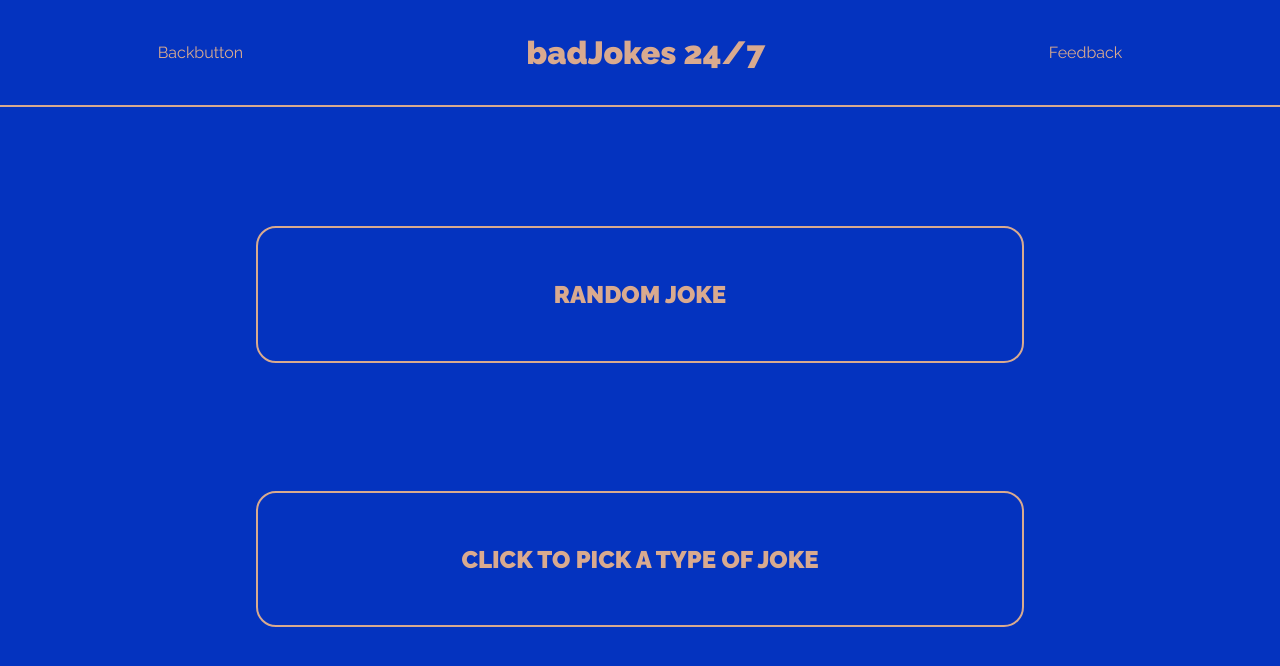
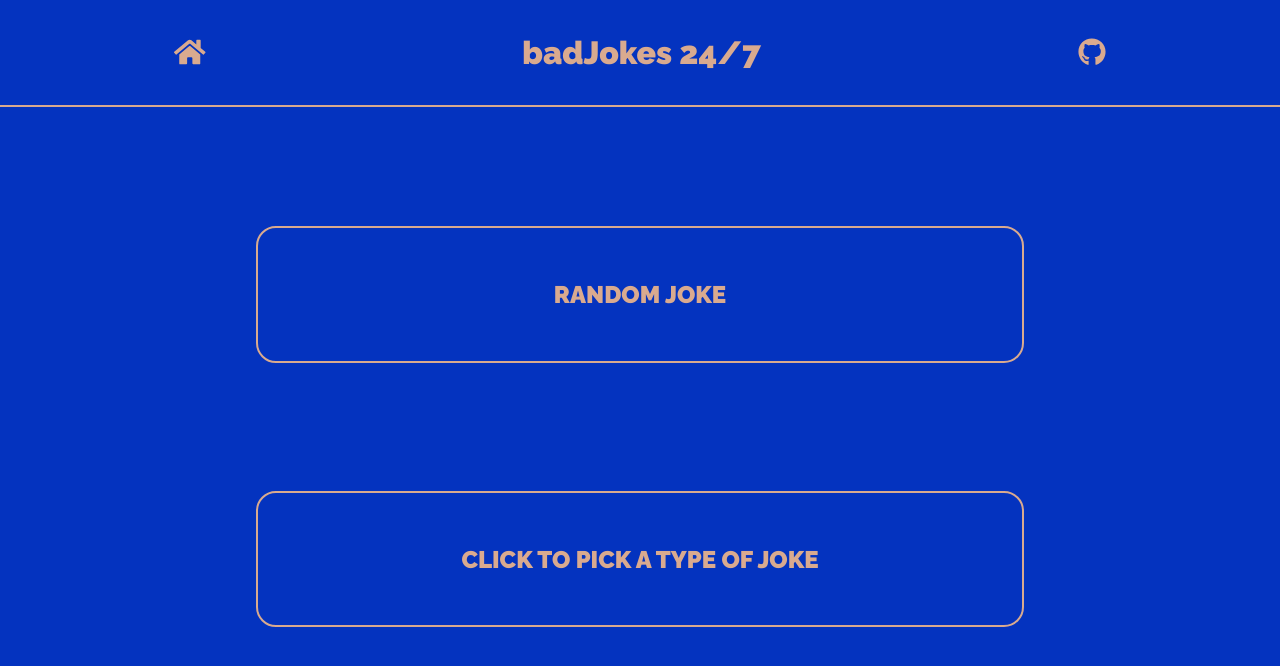
Before and after one commit to lauravikanis/badJokes, a React (Create React App) app in the folder client/: page / in a window 1280 px wide. Shown: the top 666 px of the page. Built offline with nearby package versions, Linux system fonts and the light colour scheme.

Commit message:
add fontawesome icons

```diff
--- a/client/package.json
+++ b/client/package.json
@@ -4,6 +4,11 @@
   "private": true,
   "dependencies": {
     "@babel/core": "^7.12.10",
+    "@fortawesome/fontawesome-svg-core": "^1.2.34",
+    "@fortawesome/free-brands-svg-icons": "^5.15.2",
+    "@fortawesome/free-regular-svg-icons": "^5.15.2",
+    "@fortawesome/free-solid-svg-icons": "^5.15.2",
+    "@fortawesome/react-fontawesome": "^0.1.14",
     "@storybook/addon-actions": "^6.1.15",
     "@storybook/addon-essentials": "^6.1.15",
     "@storybook/addon-links": "^6.1.15",
--- a/client/src/components/Header/Header.js
+++ b/client/src/components/Header/Header.js
@@ -1,6 +1,9 @@
 import styled from "styled-components/macro";
 import PropTypes from "prop-types";
 import { Link } from "react-router-dom";
+import { FontAwesomeIcon } from "@fortawesome/react-fontawesome";
+import { faHome } from "@fortawesome/free-solid-svg-icons";
+import { faGithub } from "@fortawesome/free-brands-svg-icons";
 
 const HeaderContainer = styled.header`
   display: flex;
@@ -17,24 +20,22 @@
   h1 {
     margin: 0;
     text-transform: none !important;
-  }
-
-  h4 {
-    margin: 0;
-    text-transform: none !important;
+    white-space: nowrap;
   }
 `;
+const HeaderIcon = styled(FontAwesomeIcon)`
+  font-size: 1.75rem;
+`;
+
 const Header = () => {
   return (
     <HeaderContainer>
+      <HeaderIcon icon={faHome} />
       <Link to="/">
-        <div>Backbutton</div>
-      </Link>
-      <Link to="/">
-        <h1>badJokes 24/7</h1>{" "}
+        <h1>badJokes 24/7</h1>
       </Link>
       <a href="https://github.com/lauravikanis/badJokes" target="_blank:">
-        <div>Feedback</div>
+        <HeaderIcon icon={faGithub} />
       </a>
     </HeaderContainer>
   );
```
Also changed, not shown: 1 other file (tests, documents, lock files or other folders).
